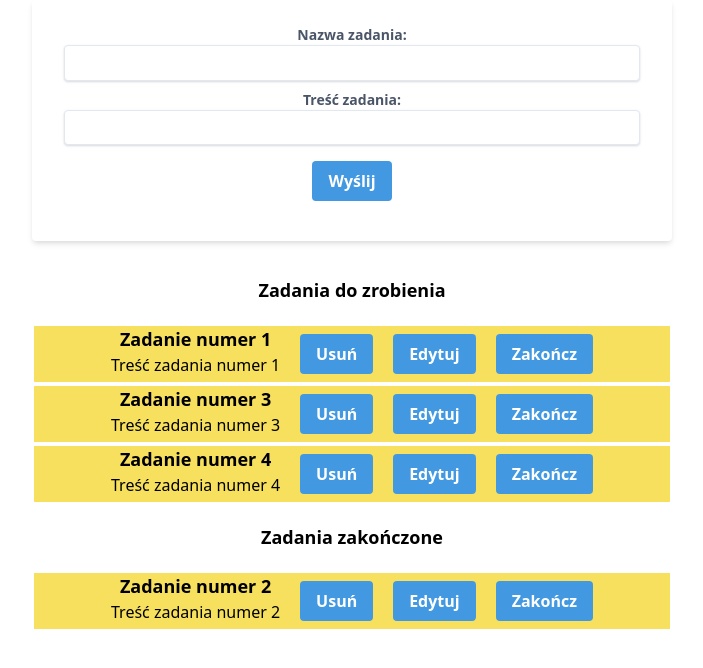
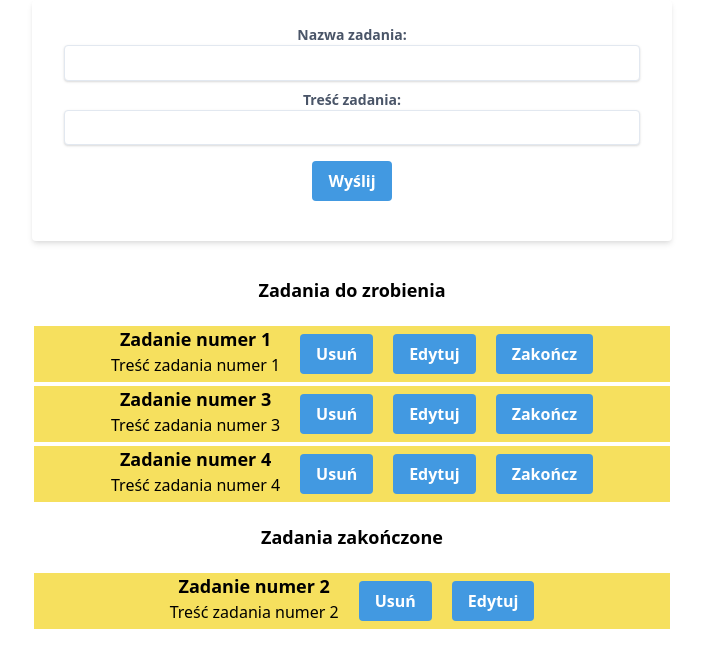
Before and after one commit to tomaszprc/todo_new, a React (Create React App) app: page / in a window 1280 px wide. Shown: the top 668 px of the page, without its empty margins (288-991 px from the left). Built offline with nearby package versions, Linux system fonts and the light colour scheme.

Commit message:
Obsluzony button zakoncz i dodanie nowej wartosci dla obiektu task

```diff
--- a/src/components/App/App.js
+++ b/src/components/App/App.js
@@ -42,7 +42,8 @@ class App extends React.Component {
     let task = {
       id: this.task_count,
       title: e.target.task_name.value,
-      description: e.target.task_description.value
+      description: e.target.task_description.value,
+      active: true
     }
 
     this.task_count++;
@@ -60,11 +61,28 @@ class App extends React.Component {
     });
   }
 
+  handleFinishTask = (e) => {
+    e.preventDefault();
+
+    let tasks = this.state.tasks;
+
+    tasks.forEach(task => {
+      if (task.id === parseInt(e.target.id))
+      {
+        task.active = false;
+      }
+    })
+
+    this.setState({
+      tasks: tasks
+    })
+  }
+
   render() {
     return (
       <div className="container m-0 m-auto">
         <Form submit={this.handleAddTask}/>
-        <ListWrapper removeTask={this.handleRemoveTask} tasks={this.state.tasks}/>
+        <ListWrapper finishTask={this.handleFinishTask} removeTask={this.handleRemoveTask} tasks={this.state.tasks}/>
       </div>
     )
   }
--- a/src/components/ListWrapper/ListElement/ListElement.js
+++ b/src/components/ListWrapper/ListElement/ListElement.js
@@ -16,10 +16,14 @@ const ListElement = (props) => (
             value="Edytuj"
             class="ml-5"
         />
-        <Button
-            value="Zakończ"
-            class="ml-5"
-        />
+        {props.active &&
+            <Button
+                id={props.id}
+                value="Zakończ"
+                class="ml-5"
+                click={props.finishTask}
+            />
+        }
     </div>
 )
 
--- a/src/components/ListWrapper/ListWrapper.js
+++ b/src/components/ListWrapper/ListWrapper.js
@@ -11,9 +11,11 @@ const ListWrapper = (props) => {
         <ListElement
             key={task.id}
             id={task.id}
+            active={task.active}
             title={task.title}
             description={task.description}
             removeTask={props.removeTask}
+            finishTask={props.finishTask}
         />
     ));
 
@@ -21,6 +23,7 @@ const ListWrapper = (props) => {
         <ListElement
             key={task.id}
             id={task.id}
+            active={task.active}
             title={task.title}
             description={task.description}
             removeTask={props.removeTask}
```
